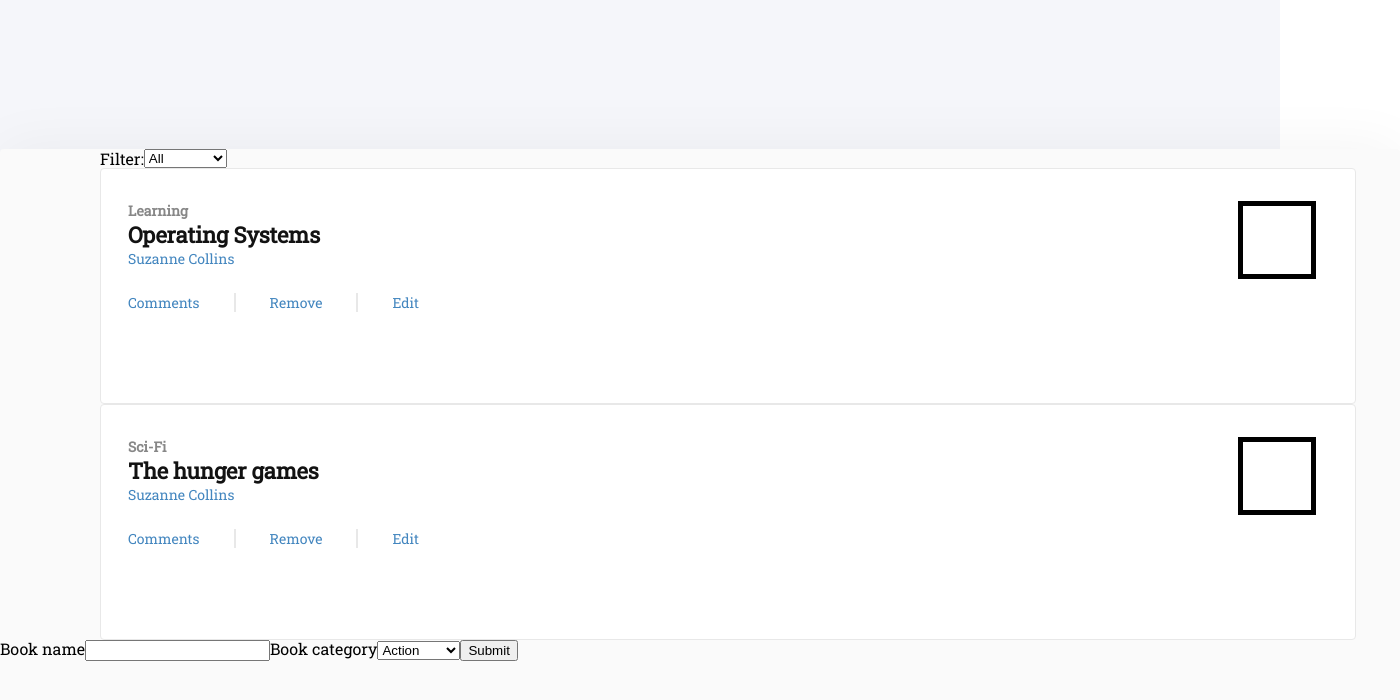
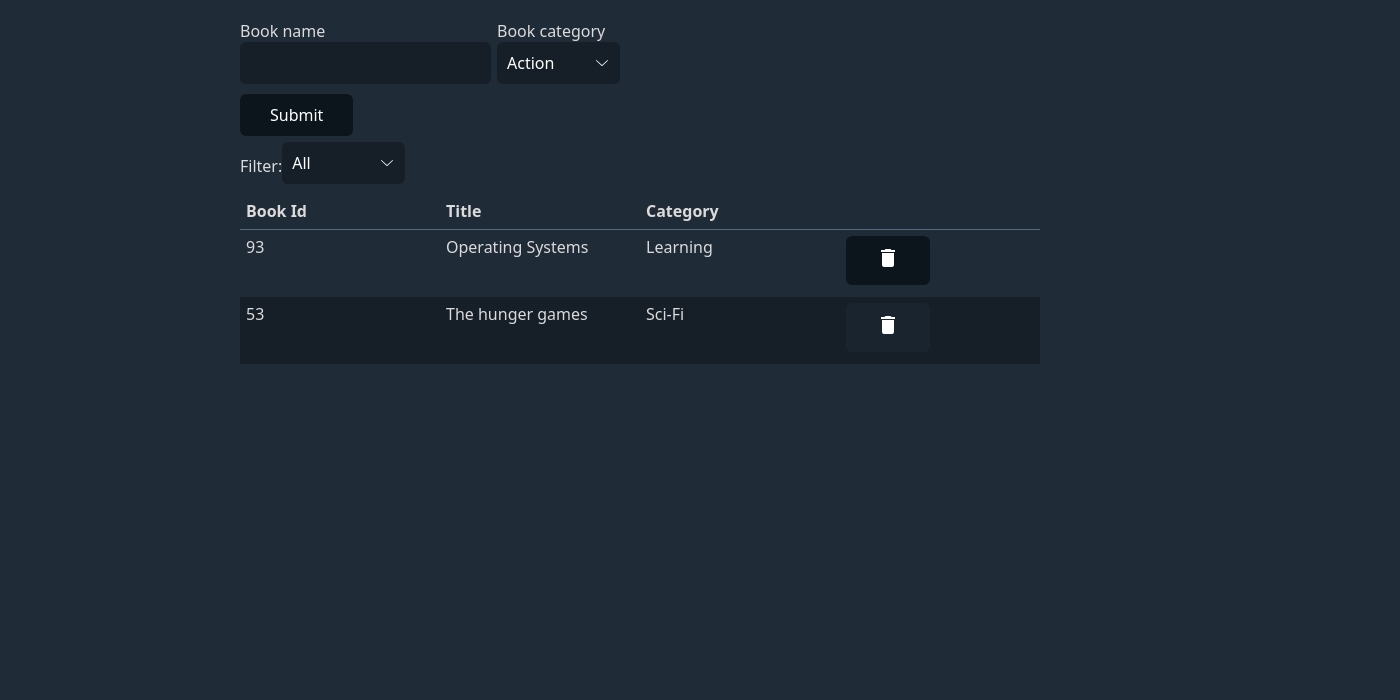
Before and after one commit to ivanid22/react-bookstore-cms, a React (Create React App) app: page / in a window 1280 px wide. Shown: the top 700 px of the page, 1400 px wide, since content can reach past the window. Built offline with nearby package versions, Linux system fonts and the light colour scheme.

Commit message:
Revert "Added styles for app and books list containers"
This reverts commit d635cd4572d11d75883162f5aa57cbbd7323d88a.

```diff
--- a/public/index.html
+++ b/public/index.html
@@ -9,6 +9,7 @@
       name="description"
       content="Web site created using create-react-app"
     />
+    <link rel="stylesheet" href="https://cdn.jsdelivr.net/npm/water.css@2/out/dark.css">
     <link href="https://fonts.googleapis.com/icon?family=Material+Icons" rel="stylesheet">
     <link href="https://fonts.googleapis.com/css2?family=Roboto+Slab&display=swap" rel="stylesheet">
     <title>Bookstore CMS</title>
--- a/src/components/App.jsx
+++ b/src/components/App.jsx
@@ -3,11 +3,9 @@ import BookList from '../containers/BookList';
 import BookForm from './BooksForm';
 
 const App = () => (
-  <div className="Bookstore-CMS">
-    <div className="panel-bg">
-      <BookList />
-      <BookForm />
-    </div>
+  <div>
+    <BookForm />
+    <BookList />
   </div>
 );
 
--- a/src/components/Book.jsx
+++ b/src/components/Book.jsx
@@ -1,51 +1,28 @@
-import React from "react";
-import PropTypes from "prop-types";
-import { connect } from "react-redux";
-import { removeBook } from "../actions/index";
+import React from 'react';
+import PropTypes from 'prop-types';
+import { connect } from 'react-redux';
+import { removeBook } from '../actions/index';
 
-const Book = (props) => {
+const Book = props => {
   const { book, deleteBook } = props;
 
   const handleClick = () => {
     deleteBook(book);
   };
 
-  const handleKeyDown = e => {
-    if (e.keyCode === 13) {
-      deleteBook(book);
-    }
-  };
-
   return (
-    <div className="Lesson-Panel">
-      <div className="Book-Details">
-        <span className="School-of">
-          { book.category }
-        </span>
-        <h3 className="title">
-          { book.title }
-        </h3>
-        <span className="Suzanne-Collins">
-          Suzanne Collins
-        </span>
-        <div className="book-actions">
-          <span className="book-action">Comments</span>
-          <span className="book-action" onClick={handleClick} onKeyDown={handleKeyDown} role="button" tabIndex="0">Remove</span>
-          <span className="book-action">Edit</span>
-        </div>
-      </div>
-      <div className="Book-Stats">
-        <div className="Completed">
-          <div className="Rectangle-3">
-            <div className="Oval-2" />
-          </div>
-        </div>
-        <div className="current-chapter">
-
-        </div>
-      </div>
-    </div>
-
+    <tr>
+      <td>{book.id}</td>
+      <td>{book.title}</td>
+      <td>{book.category}</td>
+      <td>
+        <button type="button" onClick={handleClick}>
+          <span className="material-icons">
+            delete
+          </span>
+        </button>
+      </td>
+    </tr>
   );
 };
 
@@ -54,8 +31,8 @@ Book.propTypes = {
   deleteBook: PropTypes.func.isRequired,
 };
 
-const mapDispatchToProps = (dispatch) => ({
-  deleteBook: (book) => {
+const mapDispatchToProps = dispatch => ({
+  deleteBook: book => {
     dispatch(removeBook(book));
   },
 });
--- a/src/containers/BookList.jsx
+++ b/src/containers/BookList.jsx
@@ -15,9 +15,20 @@ const BookList = props => {
   ));
 
   return (
-    <div className="BookList-Container">
+    <div>
       <CategoryFilter filterOptions={FILTEROPTIONS} />
-      {renderBooks()}
+      <table>
+        <thead>
+          <tr>
+            <th>Book Id</th>
+            <th>Title</th>
+            <th>Category</th>
+          </tr>
+        </thead>
+        <tbody>
+          {renderBooks()}
+        </tbody>
+      </table>
     </div>
   );
 };
--- a/src/index.css
+++ b/src/index.css
@@ -1,180 +1,8 @@
-/* http://meyerweb.com/eric/tools/css/reset/
-   v2.0 | 20110126
-   License: none (public domain)
-*/
-
-html, body, div, span, applet, object, iframe,
-h1, h2, h3, h4, h5, h6, p, blockquote, pre,
-a, abbr, acronym, address, big, cite, code,
-del, dfn, em, img, ins, kbd, q, s, samp,
-small, strike, strong, sub, sup, tt, var,
-b, u, i, center,
-dl, dt, dd, ol, ul, li,
-fieldset, form, label, legend,
-table, caption, tbody, tfoot, thead, tr, th, td,
-article, aside, canvas, details, embed,
-figure, figcaption, footer, header, hgroup,
-menu, nav, output, ruby, section, summary,
-time, mark, audio, video {
-	margin: 0;
-	padding: 0;
-	border: 0;
-	font-size: 100%;
-	font: inherit;
-	vertical-align: baseline;
-}
-/* HTML5 display-role reset for older browsers */
-article, aside, details, figcaption, figure,
-footer, header, hgroup, menu, nav, section {
-	display: block;
-}
 body {
-	line-height: 1;
-}
-ol, ul {
-	list-style: none;
-}
-blockquote, q {
-	quotes: none;
-}
-blockquote:before, blockquote:after,
-q:before, q:after {
-	content: '';
-	content: none;
-}
-table {
-	border-collapse: collapse;
-	border-spacing: 0;
-}
-
-:root {
-  --pale-grey: #f5f6fa;
-  --white: #fafafa;
-  --black-5: rgba(0, 0, 0, 0.05);
-  --black-three: #121212;
-}
-
-.Bookstore-CMS {
-  padding-top: 149px;
-  width: 100%;
-  height: 1434px;
-  background-color: var(--pale-grey);
-  font-family: 'Roboto Slab', serif;
-}
-
-.panel-bg {
-  margin: 0 auto;
-  width: 1400px;
-  height: 1097px;
-  border-radius: 4px;
-  box-shadow: 0 0 60px 0 var(--black-5);
-  background-color: var(--white);
+  font-size: 1em;
 }
 
 .filter-style {
   display: flex;
   align-items: center;
 }
-
-.BookList-Container {
-  display: flex;
-  width: 1200px;
-  margin: auto;
-  flex-direction: column;
-  justify-content: space-between;
-  align-items: stretch;
-}
-
-.Lesson-Panel {
-  width: 1200px;
-  padding: 32px 27px;
-  display: flex;
-  justify-content: space-between;
-  height: 170px;
-  border-radius: 4px;
-  border: solid 1px #e8e8e8;
-  background-color: #ffffff;
-}
-
-.School-of {
-  width: 49px;
-  height: 18px;
-  opacity: 0.5;
-  font-family: 'Roboto Slab', serif;
-  font-size: 14px;
-  font-weight: bold;
-  font-stretch: normal;
-  font-style: normal;
-  line-height: normal;
-  letter-spacing: normal;
-  color: var(--black-three);
-}
-
-.title {
-  width: 197px;
-  height: 29px;
-  font-family: 'Roboto Slab', serif;
-  font-size: 22px;
-  font-weight: bold;
-  font-stretch: normal;
-  font-style: normal;
-  line-height: normal;
-  letter-spacing: -0.2px;
-  color: var(--black-three);
-}
-
-.Suzanne-Collins {
-  width: 107px;
-  height: 19px;
-  font-family: 'Roboto Slab', serif;
-  font-size: 14px;
-  font-weight: 300;
-  font-stretch: normal;
-  font-style: normal;
-  line-height: normal;
-  letter-spacing: normal;
-  color: #4386bf;
-}
-
-.book-action {
-  width: 54px;
-  height: 19px;
-  font-family: 'Roboto Slab', serif;
-  font-size: 14px;
-  font-weight: 300;
-  font-stretch: normal;
-  font-style: normal;
-  line-height: normal;
-  letter-spacing: normal;
-  color: #4386bf;
-  background-color: transparent;
-  border: none;
-  border-right: solid 2px #e8e8e8;
-  padding: 0 34px;
-}
-
-.book-action:first-child {
-  padding-left: 0;
-}
-
-.book-action:last-child {
-  border-right: none;
-}
-
-.book-actions {
-  margin: 25px 0;
-}
-
-.Oval-2 {
-  width: 68px;
-  height: 68px;
-  border-style: solid;
-  border-width: 5px;
-  border-image-source: linear-gradient(to bottom, var(--medium-blue), var(--dodger-blue));
-  border-image-slice: 1;
-}
-
-.Rectangle-3 {
-  width: 90px;
-  height: 89.9px;
-}
```
